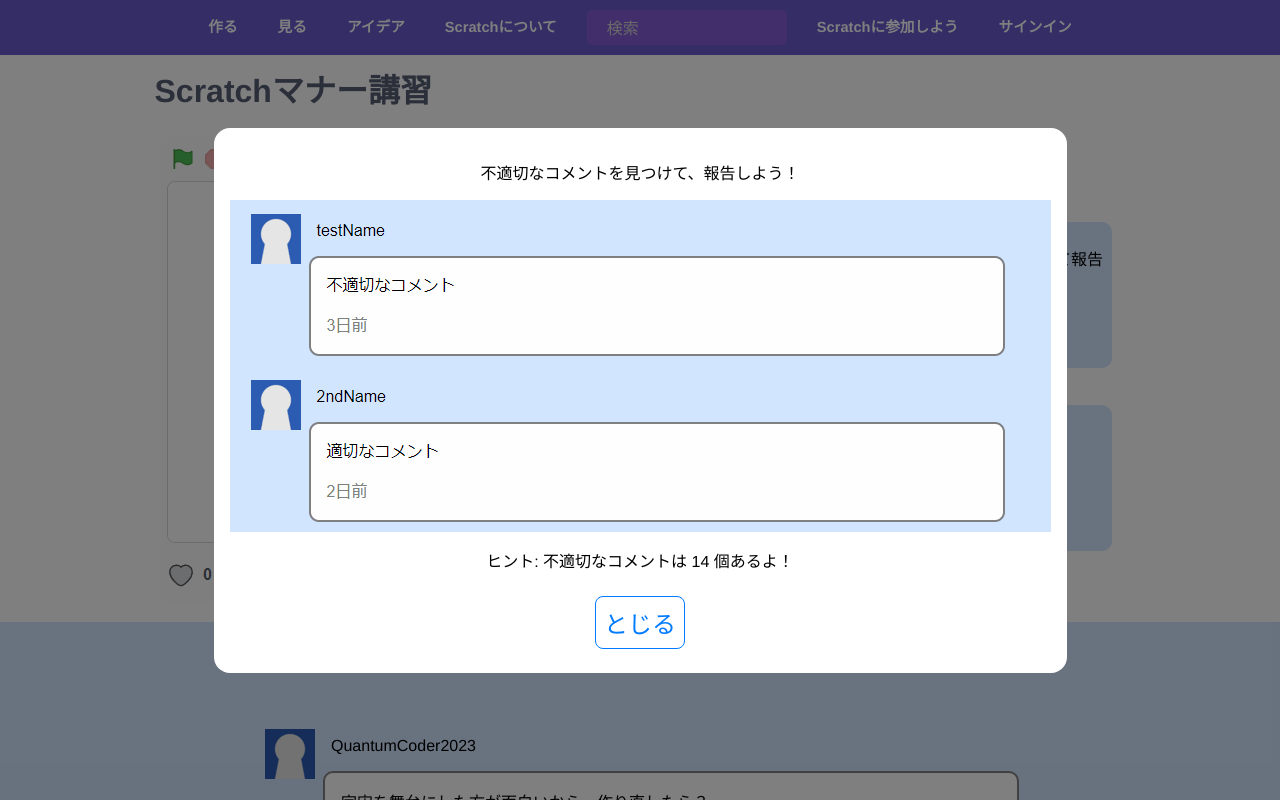
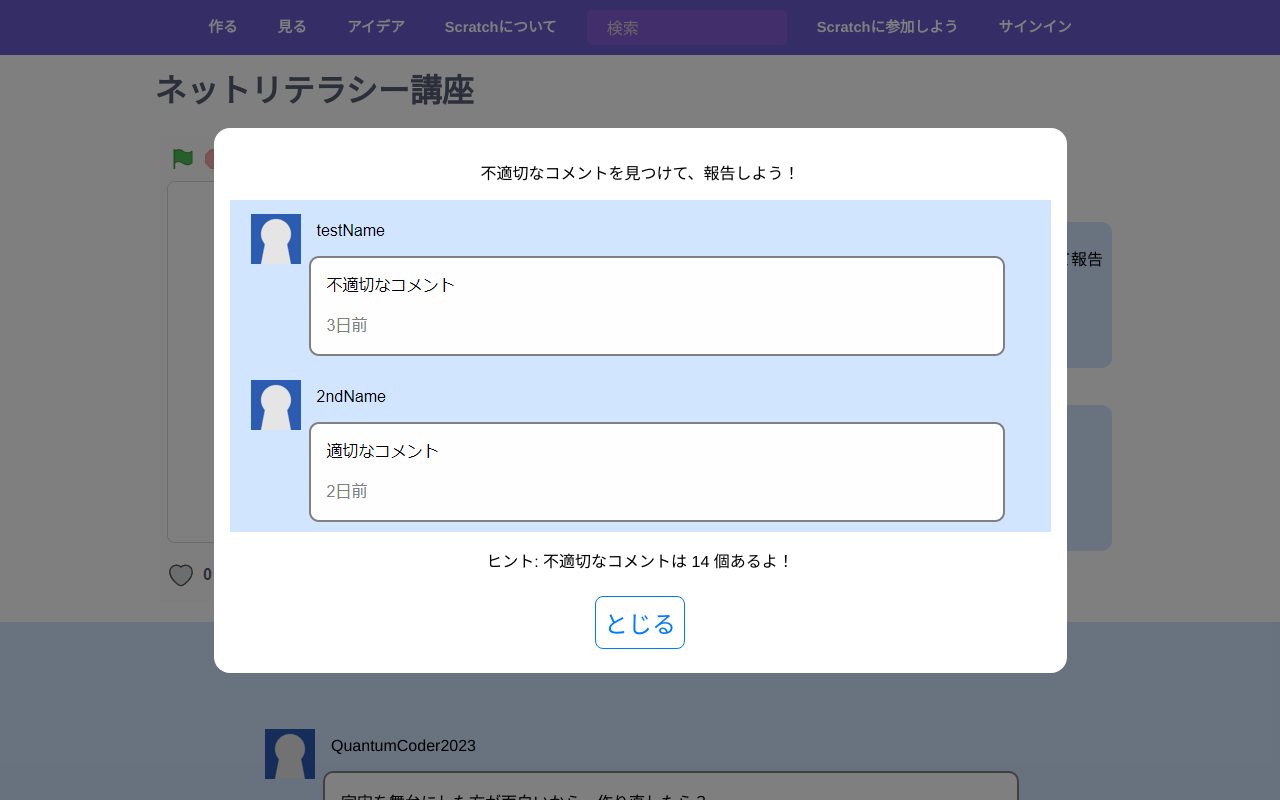
Before and after one commit to ca-techkids/scratch-manner-course, a React (Create React App) app: page / in a window 1280 px wide. Shown: the top 800 px of the page. Built offline with nearby package versions, Linux system fonts and the light colour scheme.

Commit message:
fix: ページ内タイトルの変更

```diff
--- a/src/Component/UpperContent.tsx
+++ b/src/Component/UpperContent.tsx
@@ -8,7 +8,7 @@
       <div className="inner-content center">
         <div className="game-container">
           <div>
-            <h1 className="title">Scratchマナー講習</h1>
+            <h1 className="title">ネットリテラシー講座</h1>
           </div>
           <div className="center">
             <div className="game-window">
```
